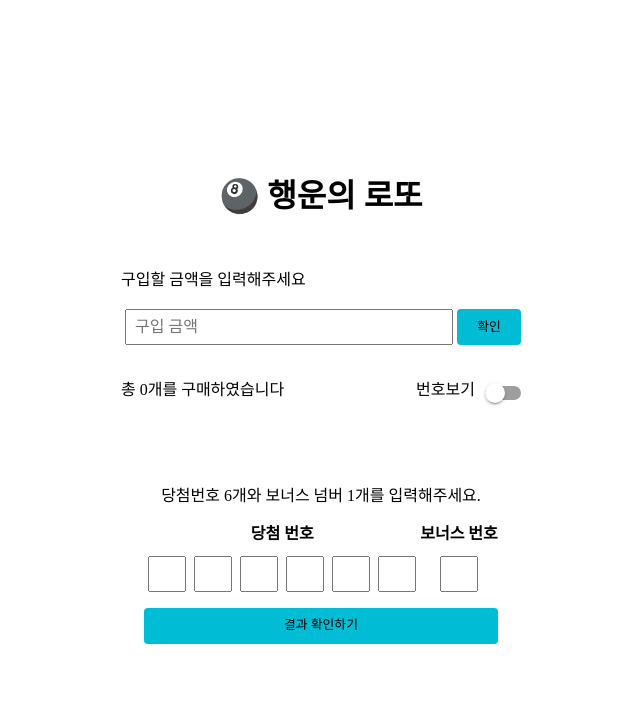
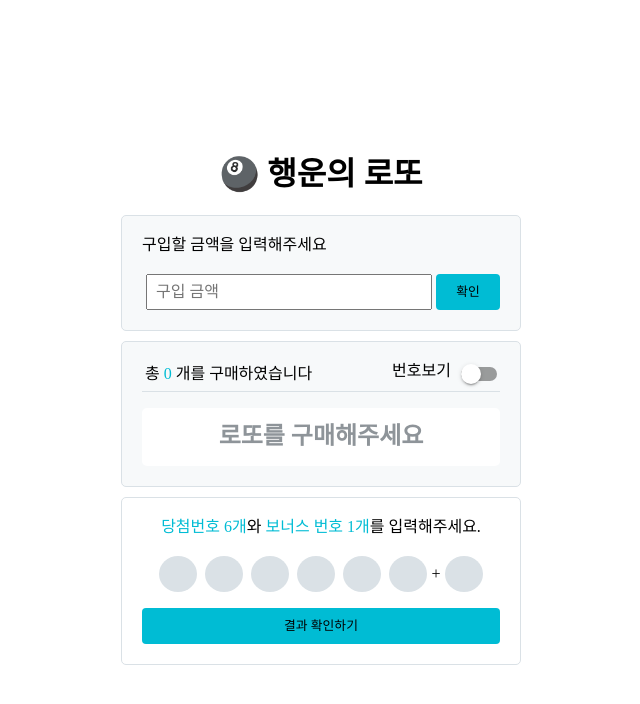
Before and after one commit to woowacourse/react-lotto, a React (Create React App) app: page / in a window 1280 px wide. Shown: the top 704 px of the page, without its empty margins (319-959 px from the left). Built offline with nearby package versions, Linux system fonts and the light colour scheme.

Commit message:
feat: UX/UI 개선

```diff
--- a/src/App.styles.ts
+++ b/src/App.styles.ts
@@ -11,6 +11,5 @@ export const AppWrapper = styled(Wrapper)`
 
   .app-title {
     text-align: center;
-    margin-bottom: 3.5rem;
   }
 `;
--- a/src/components/PaymentForm/PaymentForm.styles.tsx
+++ b/src/components/PaymentForm/PaymentForm.styles.tsx
@@ -1,7 +1,12 @@
 import styled from 'styled-components';
 
 export const PaymentFormWrapper = styled.form`
+  margin-bottom: 10px;
+  padding: 20px;
+  border: 1px solid #dae1e6;
+  border-radius: 5px;
   width: 100%;
+  background-color: #f7f9fa;
 `;
 
 export const PaymentFormLabel = styled.label`
--- a/src/components/RemainedTime/RemainedTime.styles.tsx
+++ b/src/components/RemainedTime/RemainedTime.styles.tsx
@@ -2,10 +2,21 @@ import Wrapper from '../common/Wrapper';
 import styled from 'styled-components';
 
 export const RemainedTimeWrapper = styled(Wrapper)`
+  margin-bottom: 10px;
+  padding: 20px 0;
+  border: 1px solid #dae1e6;
+  border-radius: 5px;
+  width: 100%;
+  text-align: center;
+
   .remain-time-text {
     font-size: 1.5rem;
     text-align: center;
     font-weight: bold;
-    margin: 12px 0px 8px 0px;
+    margin: 5px 0;
+
+    span {
+      color: #00bcd4;
+    }
   }
 `;
--- a/src/components/RemainedTime/RemainedTime.tsx
+++ b/src/components/RemainedTime/RemainedTime.tsx
@@ -12,11 +12,14 @@ export default class RemainedTime extends Component<Props> {
   render() {
     return (
       <RemainedTimeWrapper>
+        🎯 로또 당첨 발표까지 🎯
         <p className="remain-time-text">
-          {this.props.remainTime?.getDate()} 일 {this.props.remainTime?.getHours()} 시
-          {this.props.remainTime?.getMinutes()} 분 {this.props.remainTime?.getSeconds()} 초
-          남았습니다.
+          <span>{this.props.remainTime?.getDate()}</span> 일&nbsp;
+          <span>{this.props.remainTime?.getHours()}</span> 시간&nbsp;
+          <span>{this.props.remainTime?.getMinutes()}</span> 분&nbsp;
+          <span>{this.props.remainTime?.getSeconds()}</span> 초
         </p>
+        남았습니다.
       </RemainedTimeWrapper>
     );
   }
--- a/src/components/TicketList/TicketItem/TicketItem.styles.tsx
+++ b/src/components/TicketList/TicketItem/TicketItem.styles.tsx
@@ -4,13 +4,36 @@ import Wrapper from '../../common/Wrapper';
 export const TicketItemWrapper = styled(Wrapper)`
   display: flex;
   align-items: center;
+  height: 50px;
+  margin: 0px auto;
+  border-bottom: 1px solid #dae1e6;
 
   .ticket-icon {
     margin: 0 10px;
-    font-size: 2.25rem;
+    font-size: 2rem;
+    height: 100%;
+    display: flex;
+    align-items: center;
+    justify-content: center;
   }
 
-  .ticket-number {
+  .ticket-numbers {
     line-height: 3rem;
+    display: flex;
+
+    .ticket-number {
+      display: flex;
+      justify-content: center;
+      align-items: center;
+      font-size: 0.9rem;
+      width: 30px;
+      height: 30px;
+      color: #767676;
+      margin-right: 10px;
+      padding: 1px;
+      border: 1px solid #767676;
+      font-weight: bold;
+      border-radius: 50%;
+    }
   }
 `;
--- a/src/components/TicketList/TicketItem/TicketItem.tsx
+++ b/src/components/TicketList/TicketItem/TicketItem.tsx
@@ -12,7 +12,11 @@ export default class TicketItem extends Component<Props> {
       <TicketItemWrapper>
         <span className="ticket-icon">🎟️ </span>
         {this.props.isDetailMode && (
-          <span className="ticket-number">{this.props.ticketNumbers.join(' ')}</span>
+          <span className="ticket-numbers">
+            {this.props.ticketNumbers.map(number => {
+              return <span className="ticket-number">{number}</span>;
+            })}
+          </span>
         )}
       </TicketItemWrapper>
     );
--- a/src/components/TicketList/TicketList.styles.tsx
+++ b/src/components/TicketList/TicketList.styles.tsx
@@ -2,16 +2,32 @@ import styled, { css } from 'styled-components';
 import Wrapper from '../common/Wrapper';
 
 export const TicketListWrapper = styled(Wrapper)`
-  margin-top: 2.25rem;
+  padding: 20px;
+  border: 1px solid #dae1e6;
+  border-radius: 5px;
   min-width: 400px;
-  margin-bottom: 3.5rem;
-`;
+  background-color: #f7f9fa;
+  margin-bottom: 10px;
 
-export const TicketListHeader = styled.div`
-  display: flex;
-  .ticket-list-header-label {
-    flex: 1 1 auto;
-    margin: 0 inherit;
+  .ticket-list-header {
+    display: flex;
+    align-items: center;
+    padding: 0 3px 5px 3px;
+    border-bottom: 1px solid #dae1e6;
+
+    .ticket-list-header-label {
+      flex: 1 1 auto;
+      margin: 0 inherit;
+
+      span {
+        color: #00bcd4;
+      }
+    }
+  }
+
+  .ticket-list-main {
+    max-height: 280px;
+    overflow-x: auto;
   }
 `;
 
@@ -25,12 +41,21 @@ const detailedStyle = css`
 `;
 
 export const List = styled.ul<ListProps>`
+  position: relative;
   display: flex;
+  justify-content: center;
+  align-items: center;
   flex-wrap: wrap;
-  max-height: 280px;
-  overflow-x: auto;
 
+  background-color: #fff;
   margin-top: 1rem;
-  padding: 5px;
+  padding: 15px;
+  border-radius: 5px;
   ${({ isToggled }) => isToggled && detailedStyle}
+
+  .no-tickets {
+    font-size: 1.5rem;
+    font-weight: bold;
+    color: #8e9499;
+  }
 `;
--- a/src/components/TicketList/TicketList.tsx
+++ b/src/components/TicketList/TicketList.tsx
@@ -1,7 +1,8 @@
 import React, { Component } from 'react';
 import Toggle from '../common/Toggle';
-import { TicketListHeader, TicketListWrapper, List } from './TicketList.styles';
+import { TicketListWrapper, List } from './TicketList.styles';
 import TicketItem from './TicketItem/TicketItem';
+import Wrapper from '../common/Wrapper';
 
 type Props = {
   tickets: Ticket[];
@@ -23,22 +24,26 @@ export default class TicketList extends Component<Props, State> {
   }
 
   onToggle(isToggled: boolean) {
-    this.setState(state => ({ isToggled }));
+    this.setState({ isToggled });
   }
 
   render() {
     return (
       <TicketListWrapper>
-        <TicketListHeader>
+        <div className="ticket-list-header">
           <label className="ticket-list-header-label">
-            총 {this.props.tickets.length}개를 구매하였습니다
+            총 <span>{this.props.tickets.length}</span> 개를 구매하였습니다
           </label>
           <div className="flex-auto d-flex justify-end pr-1">
             <Toggle onToggle={this.onToggle}>번호보기</Toggle>
           </div>
-        </TicketListHeader>
+        </div>
+        <div className="ticket-list-main">
           <List isToggled={this.state.isToggled}>
-          {this.props.tickets.map(ticket => {
+            {this.props.tickets.length === 0 ? (
+              <span className="no-tickets">로또를 구매해주세요</span>
+            ) : (
+              this.props.tickets.map(ticket => {
                 return (
                   <TicketItem
                     key={ticket.id}
@@ -46,8 +51,10 @@ export default class TicketList extends Component<Props, State> {
                     isDetailMode={this.state.isToggled}
                   />
                 );
-          })}
+              })
+            )}
           </List>
+        </div>
       </TicketListWrapper>
     );
   }
--- a/src/components/WinningNumberForm/WinningNumberForm.styles.tsx
+++ b/src/components/WinningNumberForm/WinningNumberForm.styles.tsx
@@ -1,17 +1,40 @@
 import styled from 'styled-components';
 
 export const WinningNumberFormWrapper = styled.form`
+  padding: 20px;
+  border: 1px solid #dae1e6;
+  border-radius: 5px;
+  width: 100%;
+  text-align: center;
+
+  span {
+    color: #00bcd4;
+  }
+
   .input-label {
     display: inline-block;
-    width: 100%;
-    text-align: center;
     margin-bottom: 1.25rem;
   }
 
   .input-caption {
-    margin-top: 0;
-    margin-bottom: 0.75rem;
+    border-radius: 50%;
+    border: none;
+    background-color: #dae1e6;
     text-align: center;
+    font-weight: bold;
+    color: #727277;
+
+    &:focus {
+      outline: none;
+      background-color: #fff;
+      border: 1px solid #dae1e6;
+      color: #00bcd4;
+    }
+
+    &:hover {
+      background-color: #daf5f8;
+      cursor: pointer;
+    }
   }
 
   .winning-number-input-wrapper {
--- a/src/components/WinningNumberForm/WinningNumberForm.tsx
+++ b/src/components/WinningNumberForm/WinningNumberForm.tsx
@@ -70,23 +70,24 @@ export default class WinningNumberForm extends Component<Props, State> {
   render() {
     return (
       <WinningNumberFormWrapper onSubmit={this.handleSubmit} ref={this.props.formRef}>
-        <label className="input-label">당첨번호 6개와 보너스 넘버 1개를 입력해주세요.</label>
+        <label className="input-label">
+          <span>당첨번호 6개</span>와 <span>보너스 번호 1개</span>를 입력해주세요.
+        </label>
         <Wrapper className="winning-number-input-wrapper" display="flex">
           <div>
-            <h4 className="input-caption">당첨 번호</h4>
             <Wrapper display="flex" onChange={this.handleWinningNumberInputChange}>
-              <Input type="number" name="first" required />
-              <Input type="number" name="second" required />
-              <Input type="number" name="third" required />
-              <Input type="number" name="fourth" required />
-              <Input type="number" name="fifth" required />
-              <Input type="number" name="sixth" required />
+              <Input className="input-caption" type="number" name="first" required />
+              <Input className="input-caption" type="number" name="second" required />
+              <Input className="input-caption" type="number" name="third" required />
+              <Input className="input-caption" type="number" name="fourth" required />
+              <Input className="input-caption" type="number" name="fifth" required />
+              <Input className="input-caption" type="number" name="sixth" required />
             </Wrapper>
           </div>
+          +
           <div>
-            <h4 className="input-caption">보너스 번호</h4>
             <Wrapper display="flex" onChange={this.handleWinningNumberInputChange}>
-              <Input type="number" name="bonus" required />
+              <Input className="input-caption" type="number" name="bonus" required />
             </Wrapper>
           </div>
         </Wrapper>
--- a/src/services/validation.ts
+++ b/src/services/validation.ts
@@ -4,14 +4,18 @@ import { hasDuplicateElement } from '../utils/validation';
 
 export const isValidPayment = (payment: number) => payment < TICKET.PRICE;
 
+export const isValidWinningNumber = (winningNumber: number): boolean => {
+  return winningNumber >= TICKET.MIN_NUMBER && winningNumber <= TICKET.MAX_NUMBER;
+};
+
+export const isWinningNumberDuplicated = ({ numbers, bonus }: WinningNumber): boolean => {
+  return hasDuplicateElement<number>([...numbers, bonus]);
+};
+
 export const alertByPaymentCase = (payment: number) => {
   if (payment < TICKET.PRICE) {
     alert(ALERT_MESSAGE.SHOULD_MORE_THAN_MINIMUM_PAYMENT);
   }
-};
-
-export const isValidWinningNumber = (winningNumber: number): boolean => {
-  return winningNumber >= TICKET.MIN_NUMBER && winningNumber <= TICKET.MAX_NUMBER;
 };
 
 export const alertByWinningNumberCase = (winningNumber: number): void => {
@@ -20,15 +24,8 @@ export const alertByWinningNumberCase = (winningNumber: number): void => {
   }
 };
 
-export const isWinningNumberDuplicated = ({ numbers, bonus }: WinningNumber): boolean => {
-  return hasDuplicateElement<number>([...numbers, bonus]);
-};
-
 export const alertByWinningNumbersCase = ({ numbers, bonus }: WinningNumber): void => {
-  if (!hasDuplicateElement<number>([...numbers, bonus])) {
+  if (hasDuplicateElement<number>([...numbers, bonus])) {
     alert(ALERT_MESSAGE.DUPLICATED_NUMBER_EXIST);
   }
 };
-
-//TODO: answer Submit에서 alert 한번, 이후 handlewinndingNumber에서 alert 또 한번이 과연 맞는건가?
-// 역할로써는 분리가 맞는데, 두번의 alert는 좀...
```
Lines whose indentation alone changed are shown as unchanged.
